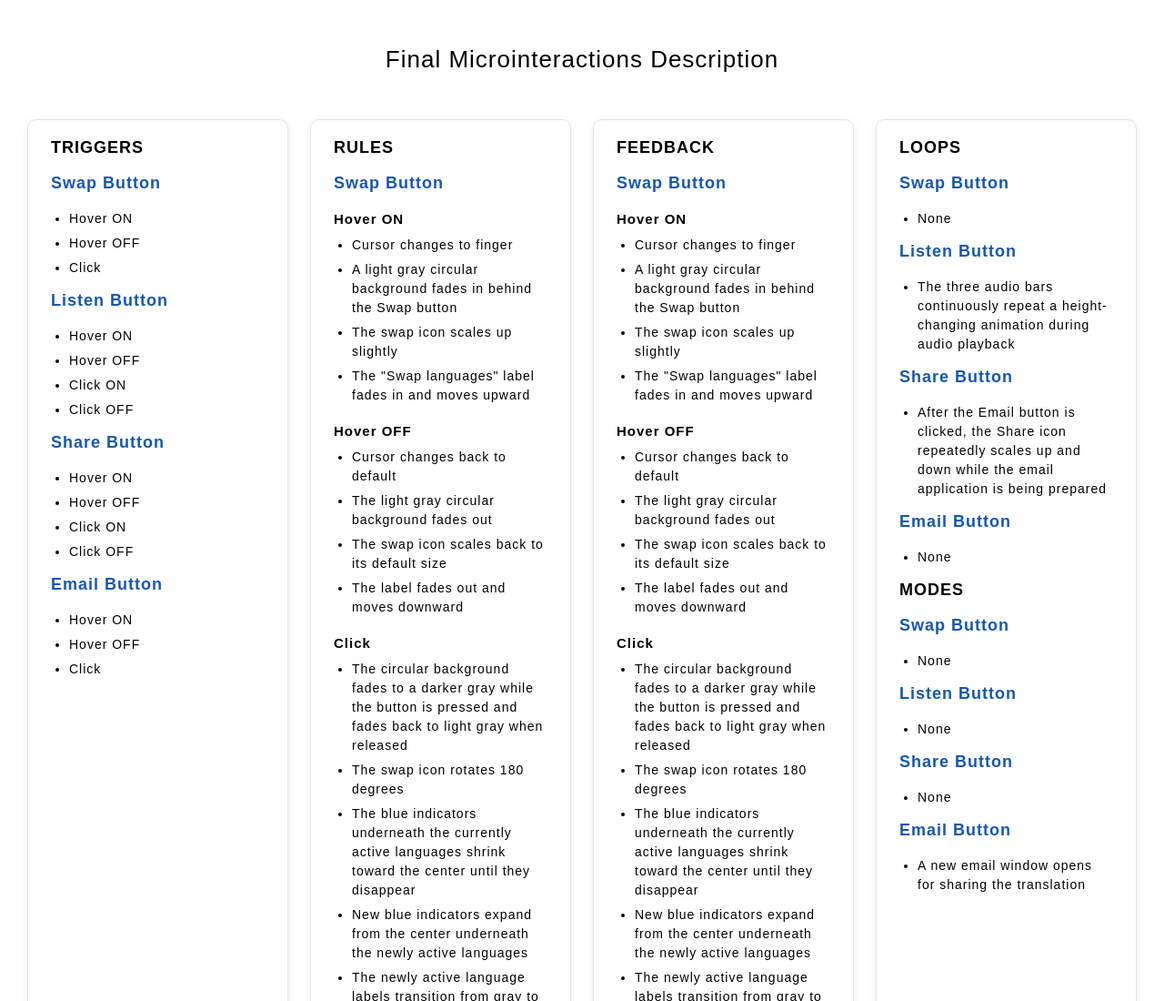
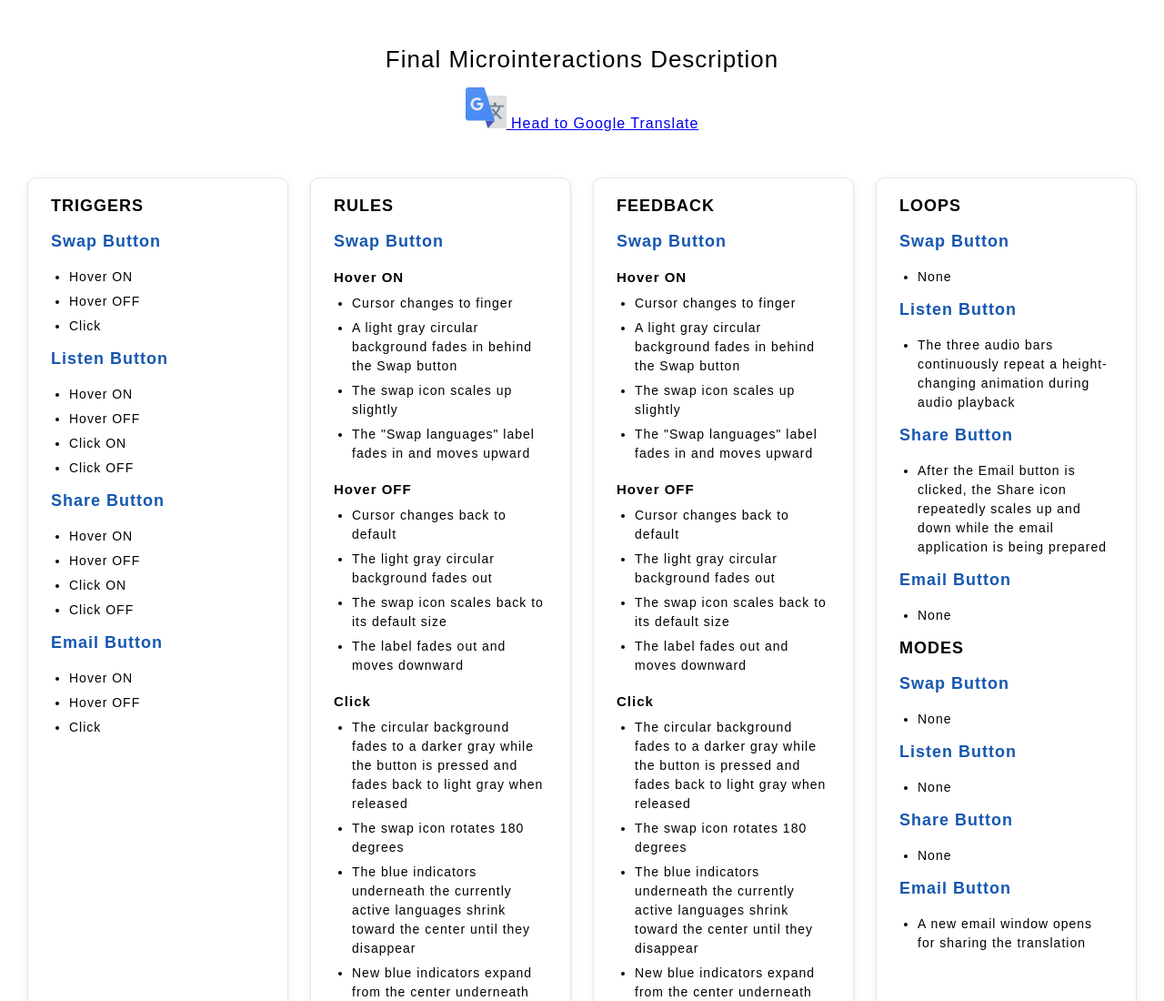
Before and after one commit to mw323/idm241-mw3493, a plain HTML site: page final/index.html in a window 1280 px wide. Shown: the top 1100 px of the page at 91% size. Drawn offline with Linux system fonts and the light colour scheme; files that its build step writes are made by us from their sources; a web font is replaced by a local one.

Commit message:
Added a link to the original website

```diff
--- a/final/index.html
+++ b/final/index.html
@@ -9,6 +9,10 @@
 <body>
     <header class="project-header">
         <h1>Final Microinteractions Description</h1>
+        <a href="https://translate.google.com/" class="google-translate-link" target="_blank">
+        <img src="../medias/google-translate.svg" alt="Google Translate Logo">
+        <span>Head to Google Translate</span>
+        </a>
     </header>
 
     <article class="description-container">
```
